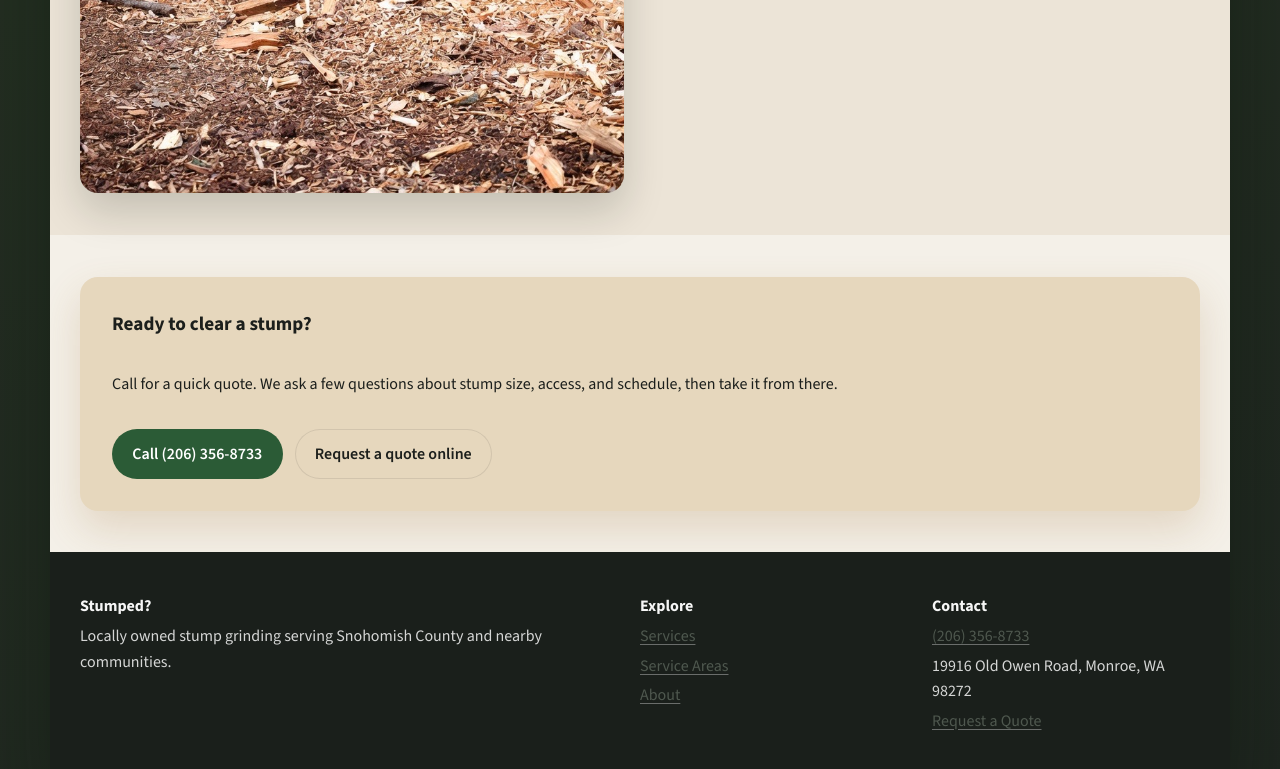
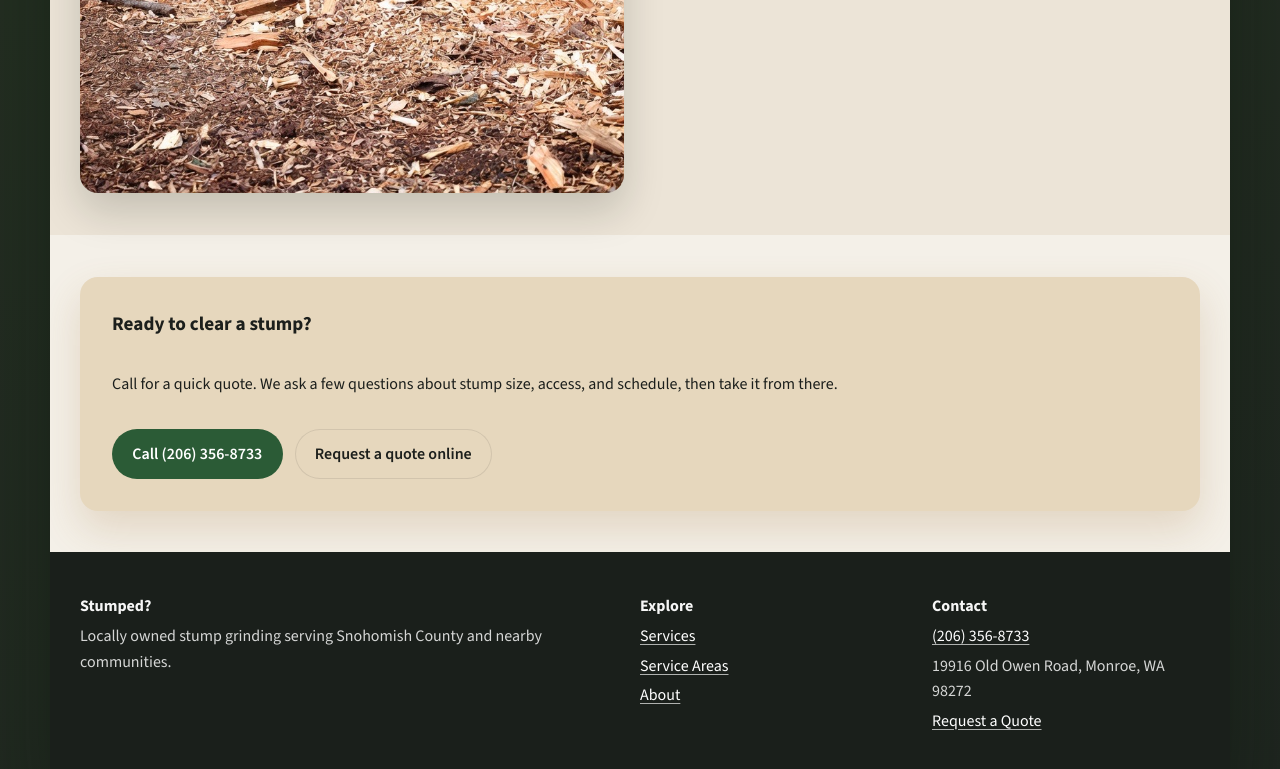
Before and after one commit to MarvinNotRobot/stumpweb, a plain HTML site: page index.html in a window 1280 px wide. Shown: the part 3642-4411 px from the top of the page. Drawn offline with nearby package versions, Linux system fonts and the light colour scheme.

Commit message:
Make footer links white by default

```diff
--- a/assets/css/style.css
+++ b/assets/css/style.css
@@ -245,20 +245,20 @@ a:hover {
   background: #1a1f1b;
 }
 
-.footer strong,
-.footer a {
+.footer strong {
   color: rgba(255, 255, 255, 0.96);
 }
 
 .footer a {
+  color: #ffffff;
   text-decoration: underline;
-  text-decoration-color: rgba(255, 255, 255, 0.35);
+  text-decoration-color: rgba(255, 255, 255, 0.65);
   text-underline-offset: 3px;
 }
 
 .footer a:hover {
   color: #ffffff;
-  text-decoration-color: rgba(255, 255, 255, 0.7);
+  text-decoration-color: rgba(255, 255, 255, 0.9);
 }
 
 .footer p {
@@ -271,7 +271,7 @@ a:hover {
 }
 
 .footer a {
-  color: var(--muted);
+  color: var(--white);
 }
 
 .city-grid {
```
